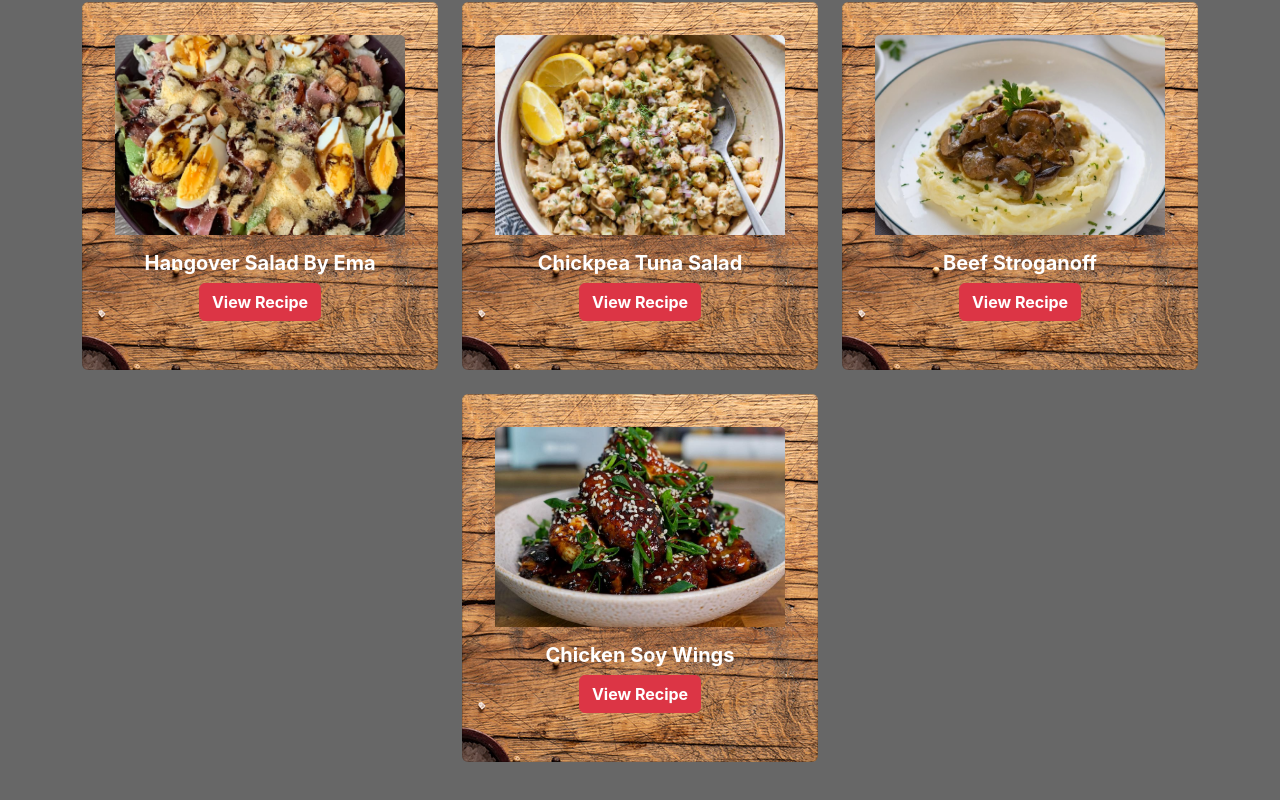
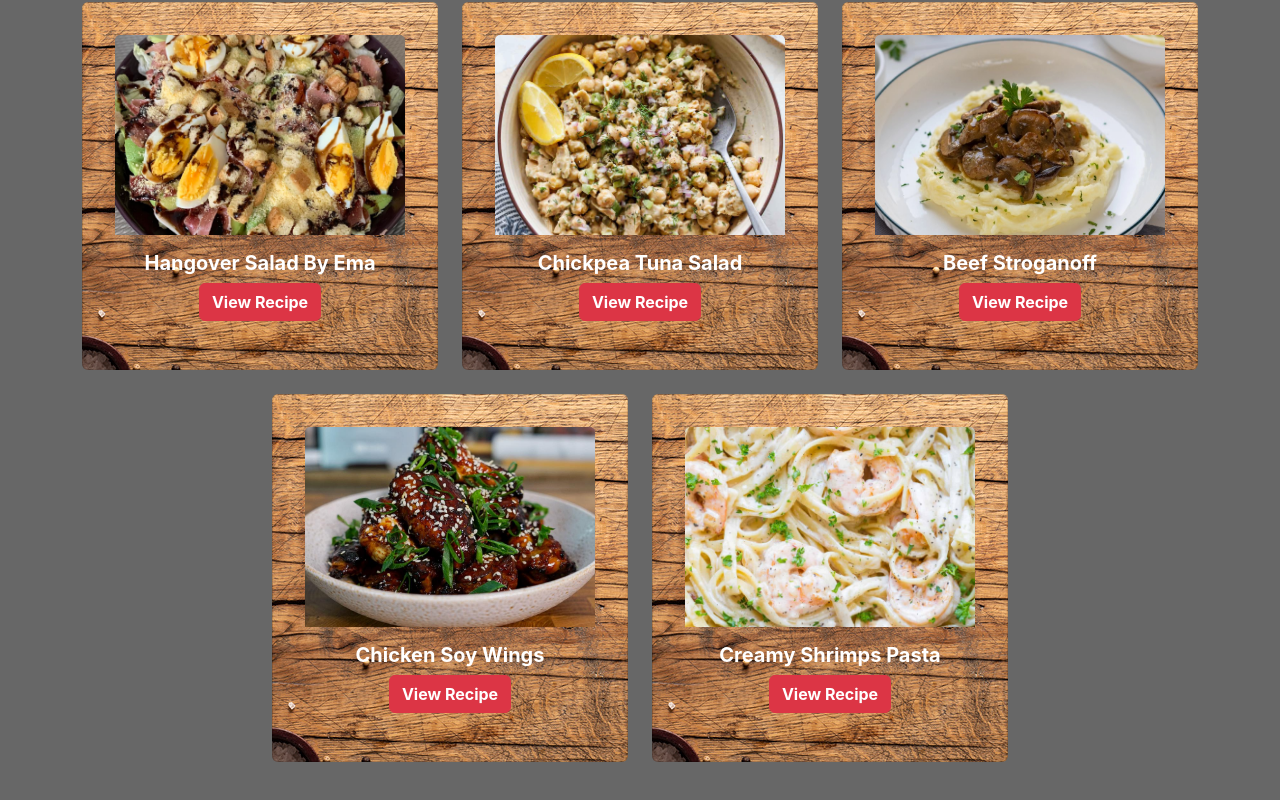
Before and after one commit to lukas-anci/recipe-app, a React (Vite) app: page / in a window 1280 px wide. Shown: the part 1300-2100 px from the top of the page. Built offline with nearby package versions, Linux system fonts and the light colour scheme.

Commit message:
Creamy shrimp pasta

```diff
--- a/src/recipeData.ts
+++ b/src/recipeData.ts
@@ -366,4 +366,33 @@ export const recipeData = [
       'Serve with spring onions sesame seeds and ciabatta.',
     ],
   },
+  {
+    id: '14',
+    name: 'Creamy Shrimps Pasta',
+    category: 'Fish',
+    imageUrl: '/images/shrimpPasta.jpg',
+    ingredients: [
+      'Spaghetti to boil',
+      'Shrimps',
+      '250 ml of cream',
+      '1 teaspoon paprika powder',
+      '1 teaspoon garlic powder',
+      'Grated cheese',
+      '1 table spoon philadelphia cream',
+      'Grated lemon zeist',
+      'Salt and Pepper',
+      'Fresh Parsley',
+    ],
+
+    instructions: [
+      'Cook the pasta.',
+      'Preheat the pan with oil',
+      'Add shirmps, season with paprika and garlic and cook for a minute from each side.',
+      'Remove the shrimps from the pan.',
+      'In the same pan add cream, cheese and a half a cup of boiled pasta water.',
+      'Taste it, add salt and pepper if needed',
+      'Add the lemon zeist and the shrimps.',
+      'Serve with fresh parsley.',
+    ],
+  },
 ];
```
Also changed, not shown: public/images/shrimpPasta.jpg (added).
